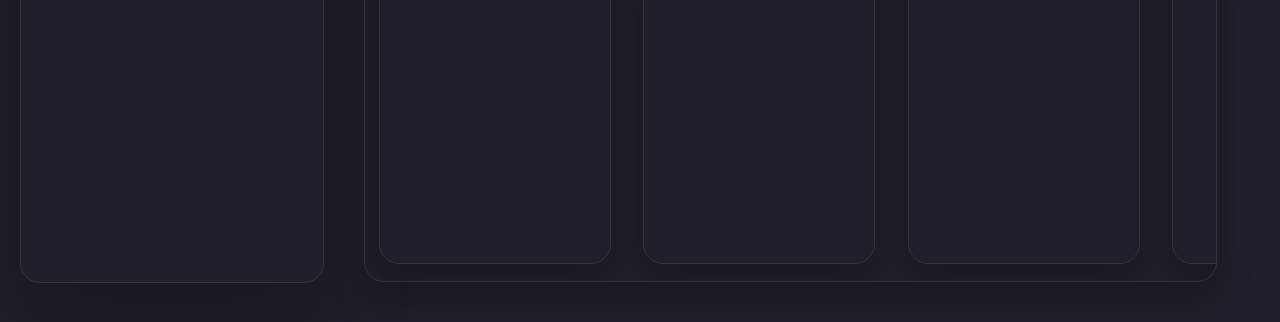
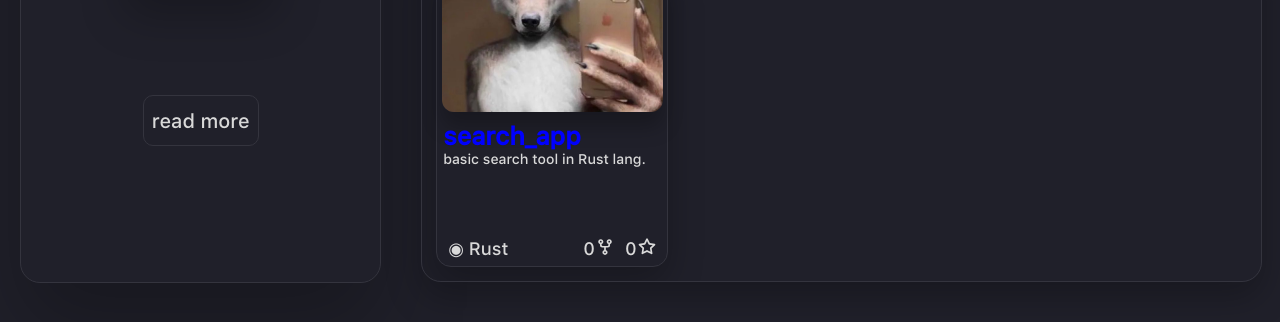
Before and after one commit to wrryann/portifolio, a website: page index.html in a window 1280 px wide. Shown: the part 478-800 px from the top of the page. Drawn offline with Linux system fonts and the light colour scheme.

Commit message:
ui changes

```diff
--- a/index.html
+++ b/index.html
@@ -15,8 +15,8 @@
     <section id="initialPage">
 
         <aside id="informationAndLinks">
-            <img id="img-profile_picture" src="imgs/fd61a4db56ad711d36768f3c0c3b0a52.jpg" alt="profile_picture" style="border-radius: 50%;">
-            <h2>/wrryann</h2>
+            <img id="img-profile_picture" src="imgs/_.jpeg" alt="profile_picture">
+            <h2>/lorem ipsum</h2>
             <div id="social-links">
                 <a id="github-link" class="social-link" href="https://github.com/wrryann">
                     <?xml version="1.0" encoding="UTF-8"?>
@@ -44,6 +44,9 @@
                 </a>
 
             </div>
+            <a style="text-decoration: none; margin: 100px 0 100px 0;" href="#main" class="button">
+                read more
+            </a>
         </aside>
 
         <main id="main">
@@ -57,41 +60,34 @@
             <div id="projects">
                 <h3>Projects</h3>
                 <div id="projects-div">
+
                     <div class="project">
+                          <img class="img-project" src="imgs/_.jpeg" alt="aaaaaa">
+                          <div class="info-project">
+                            <div>
+                                <a href=""style="text-decoration: none;" ><h3 style="color: blue; ">search_app</h3></a>
+                                <p class="p-small">basic search tool in Rust lang.</p>
+                            </div>
 
-                    </div>
-                    <div class="project">
+                            <div class="project-statistics">
+                                <span style="margin-left: 5px;"> <p>◉ Rust</p>
 
-                    </div>
-                    <div class="project">
+                                </span>
+                                <div>
+                                    <span> <p>0</p>
+                                        <svg aria-hidden="true" height="18" viewBox="0 0 16 16" version="1.1" width="18" data-view-component="true" fill="gray">
+                                            <path d="M5 5.372v.878c0 .414.336.75.75.75h4.5a.75.75 0 0 0 .75-.75v-.878a2.25 2.25 0 1 1 1.5 0v.878a2.25 2.25 0 0 1-2.25 2.25h-1.5v2.128a2.251 2.251 0 1 1-1.5 0V8.5h-1.5A2.25 2.25 0 0 1 3.5 6.25v-.878a2.25 2.25 0 1 1 1.5 0ZM5 3.25a.75.75 0 1 0-1.5 0 .75.75 0 0 0 1.5 0Zm6.75.75a.75.75 0 1 0 0-1.5.75.75 0 0 0 0 1.5Zm-3 8.75a.75.75 0 1 0-1.5 0 .75.75 0 0 0 1.5 0Z"></path>
+                                        </svg>
+                                    </span>
 
-                    </div>
-                    <div class="project">
-
-                    </div>
-                    <div class="project">
-
-                    </div>
-                    <div class="project">
-
-                    </div>
-                    <div class="project">
-
-                    </div>
-                    <div class="project">
-
-                    </div>
-                    <div class="project">
-
-                    </div>
-                    <div class="project">
-
-                    </div>
-                    <div class="project">
-
-                    </div>
-                    <div class="project">
-
+                                    <span> <p>0</p>
+                                        <svg aria-hidden="true" height="18" viewBox="0 0 16 16" version="1.1" width="18" data-view-component="true" fill="gray">
+                                            <path d="M8 .25a.75.75 0 0 1 .673.418l1.882 3.815 4.21.612a.75.75 0 0 1 .416 1.279l-3.046 2.97.719 4.192a.751.751 0 0 1-1.088.791L8 12.347l-3.766 1.98a.75.75 0 0 1-1.088-.79l.72-4.194L.818 6.374a.75.75 0 0 1 .416-1.28l4.21-.611L7.327.668A.75.75 0 0 1 8 .25Zm0 2.445L6.615 5.5a.75.75 0 0 1-.564.41l-3.097.45 2.24 2.184a.75.75 0 0 1 .216.664l-.528 3.084 2.769-1.456a.75.75 0 0 1 .698 0l2.77 1.456-.53-3.084a.75.75 0 0 1 .216-.664l2.24-2.183-3.096-.45a.75.75 0 0 1-.564-.41L8 2.694Z"></path>
+                                        </svg>
+                                     </span>
+                                </div>
+                            </div>
+                          </div>
                     </div>
 
                 </div>
@@ -101,7 +97,6 @@
     </section>
 
 
-
-  <script src="/js/index.js"></script>
+  <script type="module" src="/js/index.js"></script>
 </body>
 </html>
--- a/style/style.css
+++ b/style/style.css
@@ -54,6 +54,35 @@ hr {
     margin: 5px;
 }
 
+.p-small {
+    font-size: 14px;
+}
+
+.button {
+    background-color: #20202a;
+    height: 35px;
+    width: 100px;
+    border: #34343E 1px solid;
+    border-radius: 10px;
+    display: flex;
+    justify-content: center;
+    align-items: center;
+    font-size: 20px;
+    padding: 7px;
+    /* color: blue; */
+}
+
+.button {
+    border: #34343E 1px solid;
+    border-radius: 10px;
+    display: flex;
+    justify-content: center;
+    align-items: center;
+    font-size: 20px;
+    padding: 7px;
+    /* color: blue; */
+}
+
 body {
     background-color: #20202a;
 }
@@ -74,6 +103,7 @@ body {
 }
 
     #img-profile_picture {
+        border-radius: 50%;
         width: fit-content;
         max-width: 90%;
         margin-top: 20px;
@@ -88,7 +118,7 @@ body {
     }
 
     #social-links:hover {
-        box-shadow: 0 20px 45px rgba(1, 255, 251, 0.251);
+        box-shadow: 0 20px 45px rgba(0, 0, 255, 0.156);
     }
 
     .social-link {
@@ -104,20 +134,23 @@ body {
 
 
 #main {
+    display: flex;
+    flex-direction: column;
     width: 70%;
     height: 90%;
     margin: 20px;
+    justify-content: space-between;
 }
 
     #stack-text {
-        font-size: 7vw;
+        font-size: 6vw;
     }
 
     #aboutText {
         height: 40%;
         /* background-color: floralwhite; */
     }
-
+    id
     #projects {
         display: flex;
         justify-content: space-between;
@@ -139,15 +172,69 @@ body {
         }
 
         .project {
+            display: inline-flex;
+            justify-content: space-around;
+            align-items: center;
             background-color: #20202a;
             box-shadow: 0 15px 35px rgba(0, 0, 0, 0.251);
-            border-radius: 20px;
+            border-radius: 15px;
             border: #34343E 1px solid;
             height: 300px;
             width: 230px;
             margin: 14px;
-            display: inline-block;
+            /* overflow: hidden; */
+            flex-direction: column;
+            text-align: start;
         }
+            .img-project {
+                width: 96%;
+                height: 47%;
+                border-radius: 12px;
+                box-shadow: 0 15px 20px rgba(0, 0, 0, 0.251);
+                object-fit: cover;
+            }
+
+            .info-project {
+                display: flex;
+                flex-direction: column;
+                height: 47%;
+                width: 95%;
+                justify-content: space-between;
+            }
+
+                .project-statistics {
+                    display: flex;
+                    justify-content: space-between;
+                    margin-bottom: 3px;
+                }
+
+                    .project-statistics div {
+                        display: flex;
+                        flex-direction: row;
+                    }
+
+                        .project-statistics div span{
+                            margin: 0 5px 0 5px;
+                        }
+
+                            .project-statistics div span svg {
+                                fill: rgb(217, 217, 217);
+                                margin: 0 1px 0 1px;
+                            }
+
+                    span {
+                        display: flex;
+                        flex-direction: row;
+                    }
+
+                    .project-statistics p {
+                        font-size: 18px;
+                    }
+
+                .info-project p {
+                    white-space: normal;
+                    text-align: start;
+                }
 
 @media (max-width: 950px) {
 
@@ -166,8 +253,11 @@ body {
 
         #img-profile_picture {
             width: fit-content;
-            max-width: 70%;
+            max-width: 80%;
             margin-top: 20px;
+            border-radius: 20px;
+            object-fit: cover;
+            object-position: center;
         }
 
     #main {
@@ -181,3 +271,14 @@ body {
 
 
 }
+
+@media (max-width: 950px) {
+
+        #img-profile_picture {
+            border-radius: 10px;
+            width: 80%;
+            height: 50%;
+            margin-top: 20px;
+        }
+
+}
```
Also changed, not shown: package.json (added, +19 -0 lines), imgs/_.jpeg (added), imgs/svg/github.svg (deleted), 2 other files.
